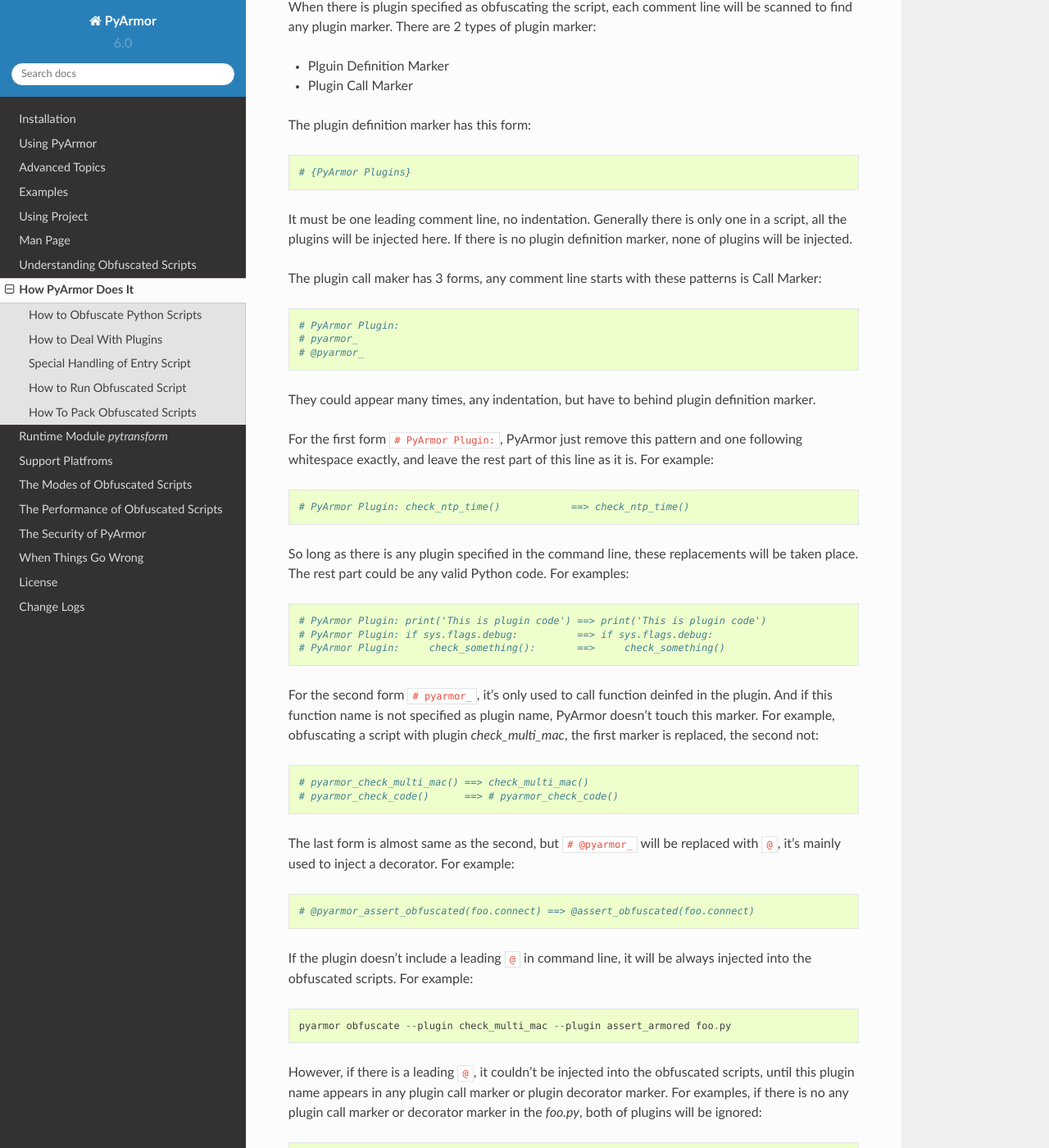
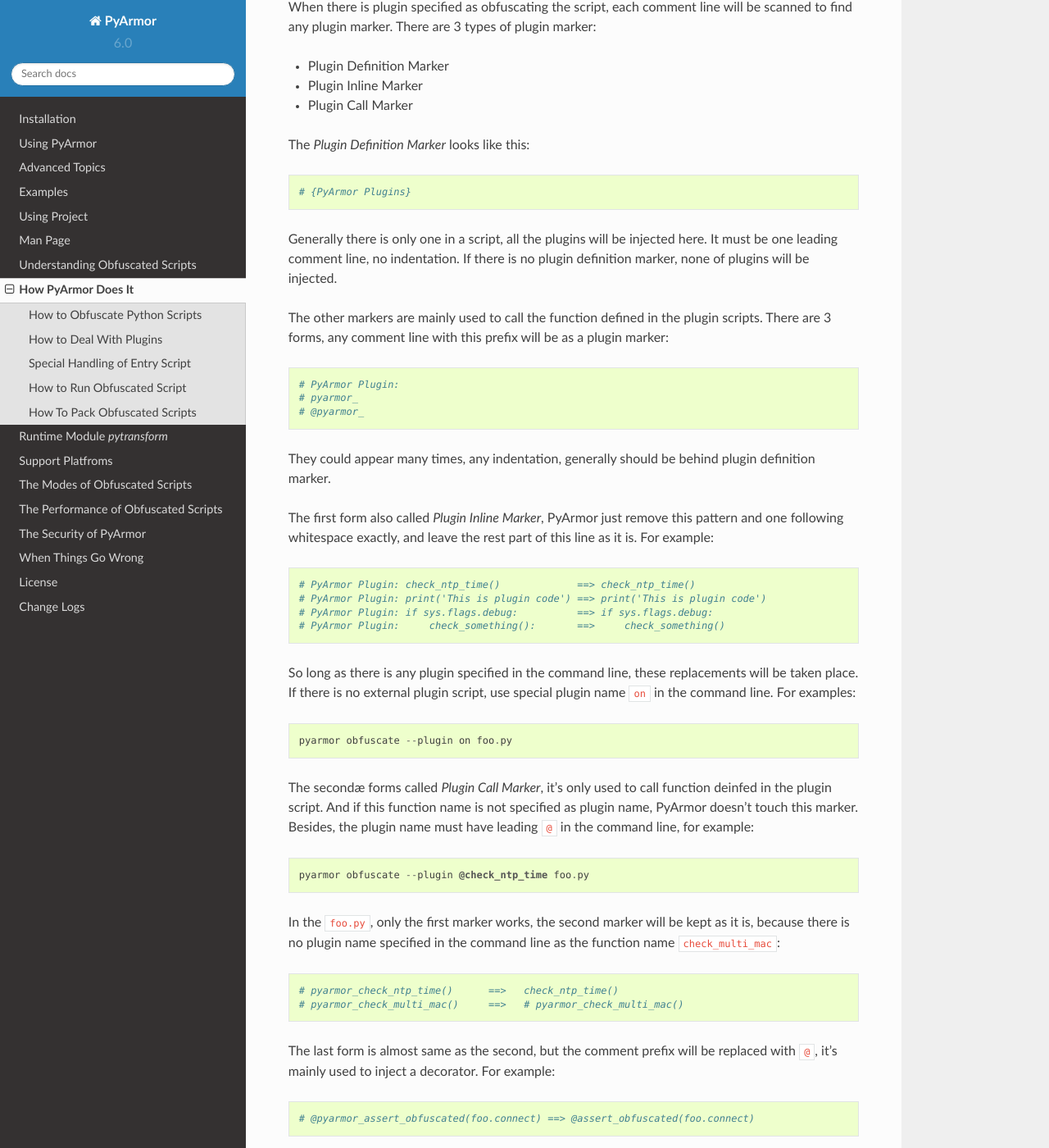
Before and after one commit to dashingsoft/pyarmor, a Sphinx documentation site: the page built from docs/how-to-do.rst, in a window 1280 px wide and 1400 px high, scrolled down 2473 px. Shown: the whole window at 82% size. Built offline with Sphinx 7.4.7 and the Read the Docs theme 2.0.0, drawn with Linux system fonts in a browser that asks for light colours; some of the changed text lies outside the part shown.

Commit message:
Refine plugin documentation

```diff
--- a/docs/how-to-do.rst
+++ b/docs/how-to-do.rst
@@ -115,68 +115,64 @@
 * Raise exception if not found
 
 When there is plugin specified as obfuscating the script, each comment line will
-be scanned to find any plugin marker. There are 2 types of plugin marker:
+be scanned to find any plugin marker. There are 3 types of plugin marker:
 
-* Plguin Definition Marker
+* Plugin Definition Marker
+* Plugin Inline Marker
 * Plugin Call Marker
 
-The plugin definition marker has this form::
+The `Plugin Definition Marker` looks like this::
 
     # {PyArmor Plugins}
 
-It must be one leading comment line, no indentation. Generally there is only one
-in a script, all the plugins will be injected here. If there is no plugin
+Generally there is only one in a script, all the plugins will be injected
+here. It must be one leading comment line, no indentation. If there is no plugin
 definition marker, none of plugins will be injected.
 
-The plugin call maker has 3 forms, any comment line starts with these patterns
-is Call Marker::
+The other markers are mainly used to call the function defined in the plugin
+scripts. There are 3 forms, any comment line with this prefix will be as a
+plugin marker::
 
     # PyArmor Plugin:
     # pyarmor_
     # @pyarmor_
 
-They could appear many times, any indentation, but have to behind plugin
+They could appear many times, any indentation, generally should be behind plugin
 definition marker.
 
-For the first form ``# PyArmor Plugin:``, PyArmor just remove this pattern and
-one following whitespace exactly, and leave the rest part of this line as it
-is. For example::
+The first form also called `Plugin Inline Marker`, PyArmor just remove this
+pattern and one following whitespace exactly, and leave the rest part of this
+line as it is. For example::
 
-    # PyArmor Plugin: check_ntp_time()            ==> check_ntp_time()
-
-So long as there is any plugin specified in the command line, these replacements
-will be taken place. The rest part could be any valid Python code. For
-examples::
-
+    # PyArmor Plugin: check_ntp_time()             ==> check_ntp_time()
     # PyArmor Plugin: print('This is plugin code') ==> print('This is plugin code')
     # PyArmor Plugin: if sys.flags.debug:          ==> if sys.flags.debug:
     # PyArmor Plugin:     check_something():       ==>     check_something()
 
-For the second form ``# pyarmor_``, it's only used to call function deinfed in
-the plugin. And if this function name is not specified as plugin name, PyArmor
-doesn't touch this marker. For example, obfuscating a script with plugin
-`check_multi_mac`, the first marker is replaced, the second not::
+So long as there is any plugin specified in the command line, these replacements
+will be taken place. If there is no external plugin script, use special plugin
+name ``on`` in the command line. For examples::
 
-    # pyarmor_check_multi_mac() ==> check_multi_mac()
-    # pyarmor_check_code()      ==> # pyarmor_check_code()
+    pyarmor obfuscate --plugin on foo.py
 
-The last form is almost same as the second, but ``# @pyarmor_`` will be replaced
-with ``@``, it's mainly used to inject a decorator. For example::
+The secondæ forms called `Plugin Call Marker`, it's only used to call function
+deinfed in the plugin script. And if this function name is not specified as
+plugin name, PyArmor doesn't touch this marker. Besides, the plugin name must
+have leading ``@`` in the command line, for example::
+
+    pyarmor obfuscate --plugin @check_ntp_time foo.py
+
+In the ``foo.py``, only the first marker works, the second marker will be kept
+as it is, because there is no plugin name specified in the command line as the
+function name ``check_multi_mac``::
+
+    # pyarmor_check_ntp_time()      ==>   check_ntp_time()
+    # pyarmor_check_multi_mac()     ==>   # pyarmor_check_multi_mac()
+
+The last form is almost same as the second, but the comment prefix will be
+replaced with ``@``, it's mainly used to inject a decorator. For example::
 
     # @pyarmor_assert_obfuscated(foo.connect) ==> @assert_obfuscated(foo.connect)
-
-If the plugin doesn't include a leading ``@`` in command line, it will be always
-injected into the obfuscated scripts. For example::
-
-    pyarmor obfuscate --plugin check_multi_mac --plugin assert_armored foo.py
-
-However, if there is a leading ``@``, it couldn't be injected into the
-obfuscated scripts, until this plugin name appears in any plugin call marker or
-plugin decorator marker. For examples, if there is no any plugin call marker or
-decorator marker in the `foo.py`, both of plugins will be ignored::
-
-    pyarmor obfuscate --plugin @assert_armored foo.py
-    pyarmor obfuscate --plugin @/path/to/check_ntp_time foo.py
 
 .. _special handling of entry script:
 
```
